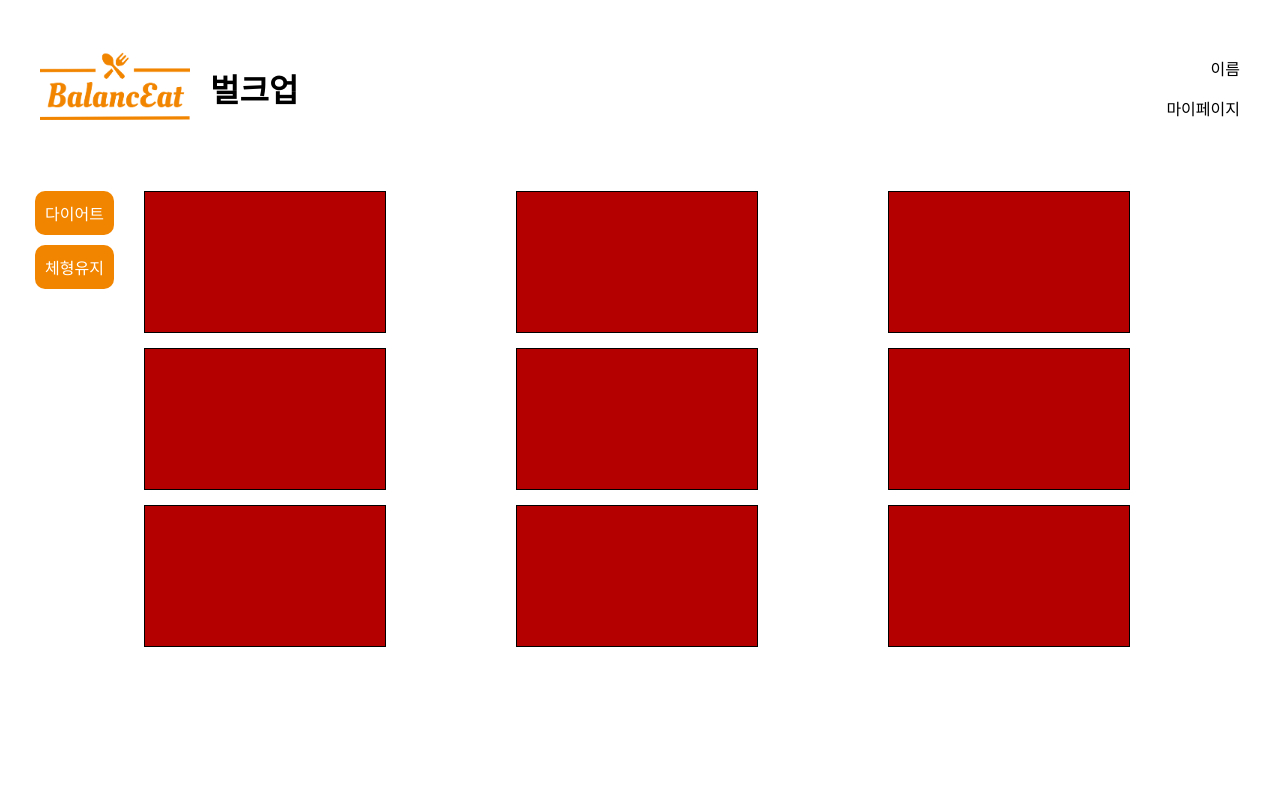
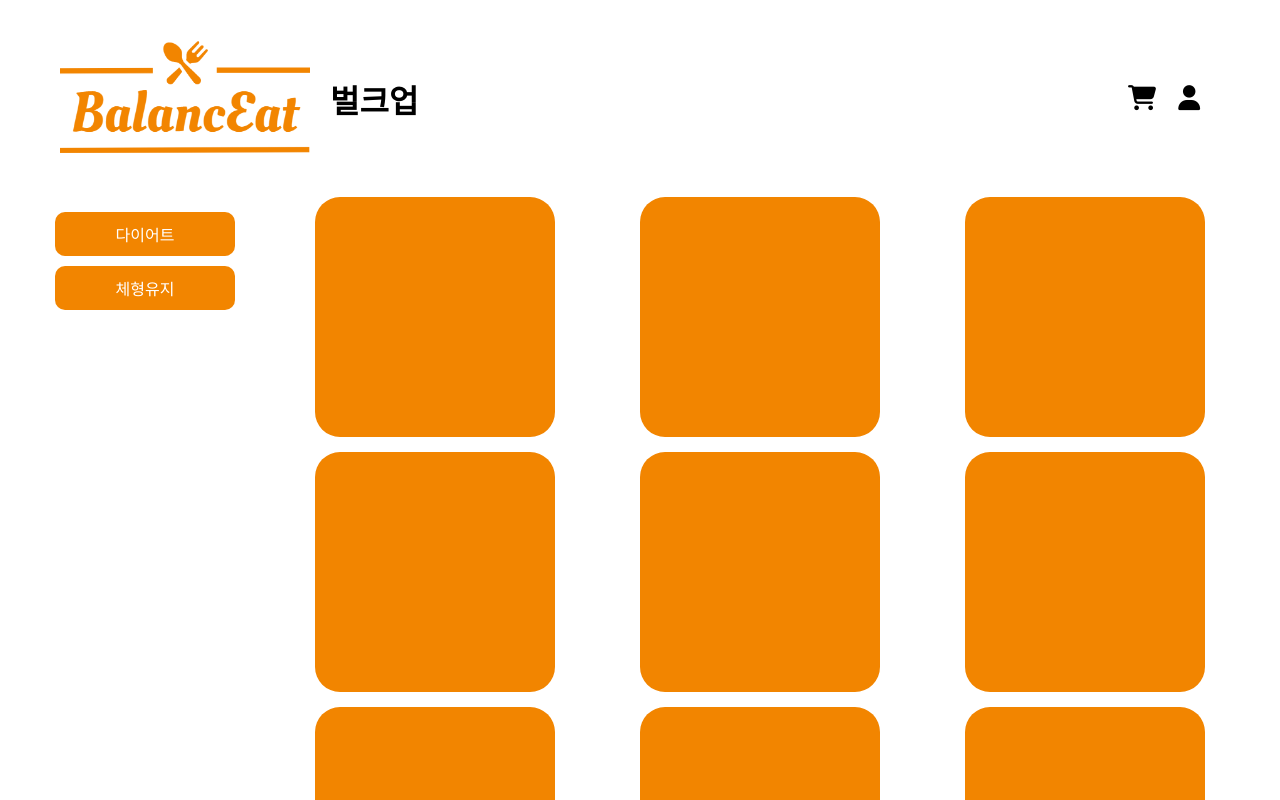
Before and after one commit to k-hyeongyu/stack-project, a React (Create React App) app: page /main in a window 1280 px wide. Shown: the top 800 px of the page. Built offline with nearby package versions, Linux system fonts and the light colour scheme; a web font is replaced by a local one.

Commit message:
벌크업 페이지 css수정

```diff
--- a/src/bulkUp/BulkUp.css
+++ b/src/bulkUp/BulkUp.css
@@ -1,5 +1,7 @@
 .container {
-    margin: auto;
+    width: 100%;
+    max-width: 1200px; /* 너비 제한 */
+    margin: 0 auto; /* 중앙 정렬 */
 }
 
 .header {
@@ -16,22 +18,28 @@
 }
 
 .logo img {
-    width: 150px; /* 원하는 크기로 조절 */
+    width: 250px; /* 원하는 크기로 조절 */
     height: auto;
 }
 
-.user-info {
+.user-info { /*우측 상단 아이콘*/
     text-align: right;
+    display: flex;
+    gap: 22px;
+    font-size: 25px;
+    padding: 20px;
 }
 
 .main-content {
     display: flex;
     margin-top: 20px;
+    justify-content: space-between;
 }
 
 .sidebar {
     padding: 15px;
     height: auto;
+    width: 15%; /* 기존보다 넓게 설정 */
 }
 
 .sidebar-item {
@@ -46,18 +54,19 @@
 
 .content-grid {
     display: grid;
-    grid-template-columns: repeat(3, 1fr);
-    grid-template-rows: auto auto auto;
+    grid-template-columns: repeat(3, 1fr); /* 1줄에 3개 */
     gap: 15px;
-    flex-grow: 1;
-    padding: 15px;
+    width: 80%;
+    justify-items: center; /* 각 박스를 중앙 정렬 */
+    max-width: 1000px; /* 전체 화면이 넓어질 경우 정렬 문제 방지 */
 }
-
 .grid-item {
-    background-color: #b50000;
+    background-color: #f28500;
     width: 200px;
-    height: 100px;
+    height: 200px;
     padding: 20px;
     text-align: center;
-    border: 1px solid #000000;
+    border-radius: 25px;
+    margin: auto; /* 개별 박스를 중앙 정렬 */
+    cursor: pointer;
 }
--- a/src/bulkUp/BulkUp.js
+++ b/src/bulkUp/BulkUp.js
@@ -13,8 +13,12 @@ function BulkUp() { // 컴포넌트 이름은 대문자로 시작해야 합니
                     <h1>벌크업</h1>
                 </div>
                 <div className="user-info">
-                    <p>이름</p>
-                    <p>마이페이지</p>
+                    <div className="shop">
+                        <i className="fa-solid fa-cart-shopping"></i>
+                    </div>
+                    <div className="name">
+                            <i className="fa-solid fa-user"></i>
+                    </div>
                 </div>
             </header>
 
```
